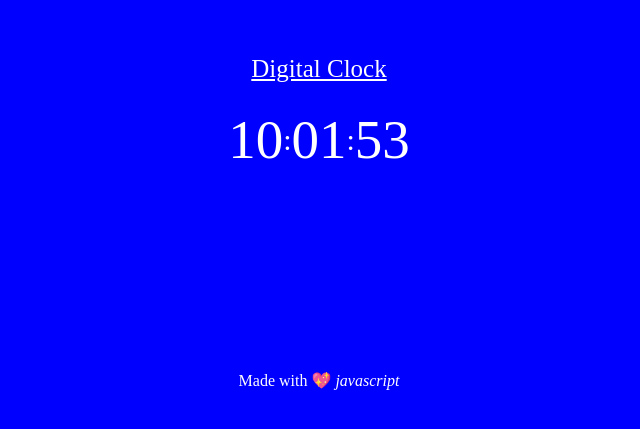
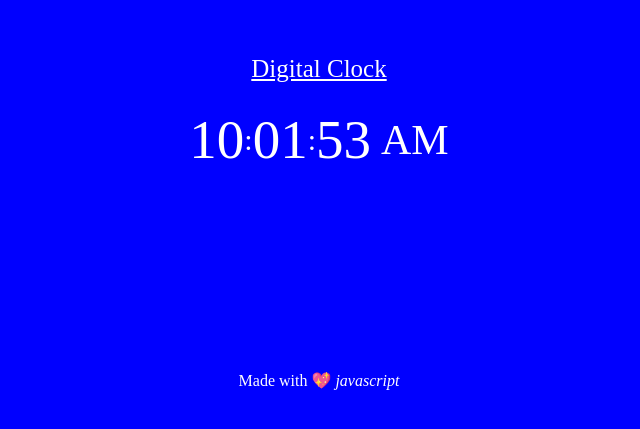
Before and after one commit to Dp2414/Basic-Digital-Clock, a plain HTML site: page index.html in a window 1280 px wide. Shown: the part 145-574 px from the top of the page, without its empty margins (321-961 px from the left). Drawn offline with Linux system fonts and the light colour scheme.

Commit message:
12hr Format

```diff
--- a/index.html
+++ b/index.html
@@ -36,18 +36,31 @@
         .p2{
             font-size: 16px;
         }
+        .clock{
+            display: flex;
+            justify-content: center;
+            gap: 10px;
+            align-items: center;
+        }
+        .ampm{
+            font-size: 42px;
+        }
 
     </style>
 </head>
 <body>
     <div class="container">
     <p> <u>Digital Clock</u></p>
+    <div class="clock">
     <div class="container1">
 
         <div class="hours first"></div> <span>:</span>
         <div class="minutes first"></div> <span>:</span>
         <div class="seconds first"></div>
+
     </div>
+     <span class="ampm"></span>
+     </div>
 </div>
 
 <p class="p2">Made with 💖 <i>javascript</i></p>
@@ -55,28 +68,54 @@
 const hours=document.querySelector(".hours");
 const minutes=document.querySelector(".minutes");
 const seconds=document.querySelector(".seconds");
+const ampm = document.querySelector(".ampm");
+
 
 function digitalClock(){
 const myTime=new Date();
-
-
 
 let txthour=myTime.getHours();
 let txtminute=myTime.getMinutes();
 let txtsecond=myTime.getSeconds();
 
 
+ let amorpm = txthour >= 12 ? "PM" : "AM";
+ txthour = txthour % 12;
+ if (txthour === 0) {
+  txthour = 12;
+}
+
+
 txthour = txthour.toString().padStart(2, '0');
 txtminute = txtminute.toString().padStart(2, '0');
 txtsecond = txtsecond.toString().padStart(2, '0');
 
-hours.textContent=txthour;
-minutes.textContent=txtminute;
-seconds.textContent=txtsecond;
+ hours.textContent = txthour;
+ minutes.textContent = txtminute;
+seconds.textContent = txtsecond;
+ ampm.textContent = amorpm;
+
+
+// if(txthour<12){
+//     document.querySelector('.ampm').innerHTML='  <h1>PM</h1>';
+// }
+// else{
+//     document.querySelector('.ampm').innerHTML='  <h1>AM</h1>';
+// }
+
+//    document.querySelector(".ampm").textContent = ampm;
+
+// }
+
+
+
+
 
 }
+
 setInterval(digitalClock, 1000)
 digitalClock();
+
 
     </script>
 </body>
```
Also changed, not shown: 1 other file.
